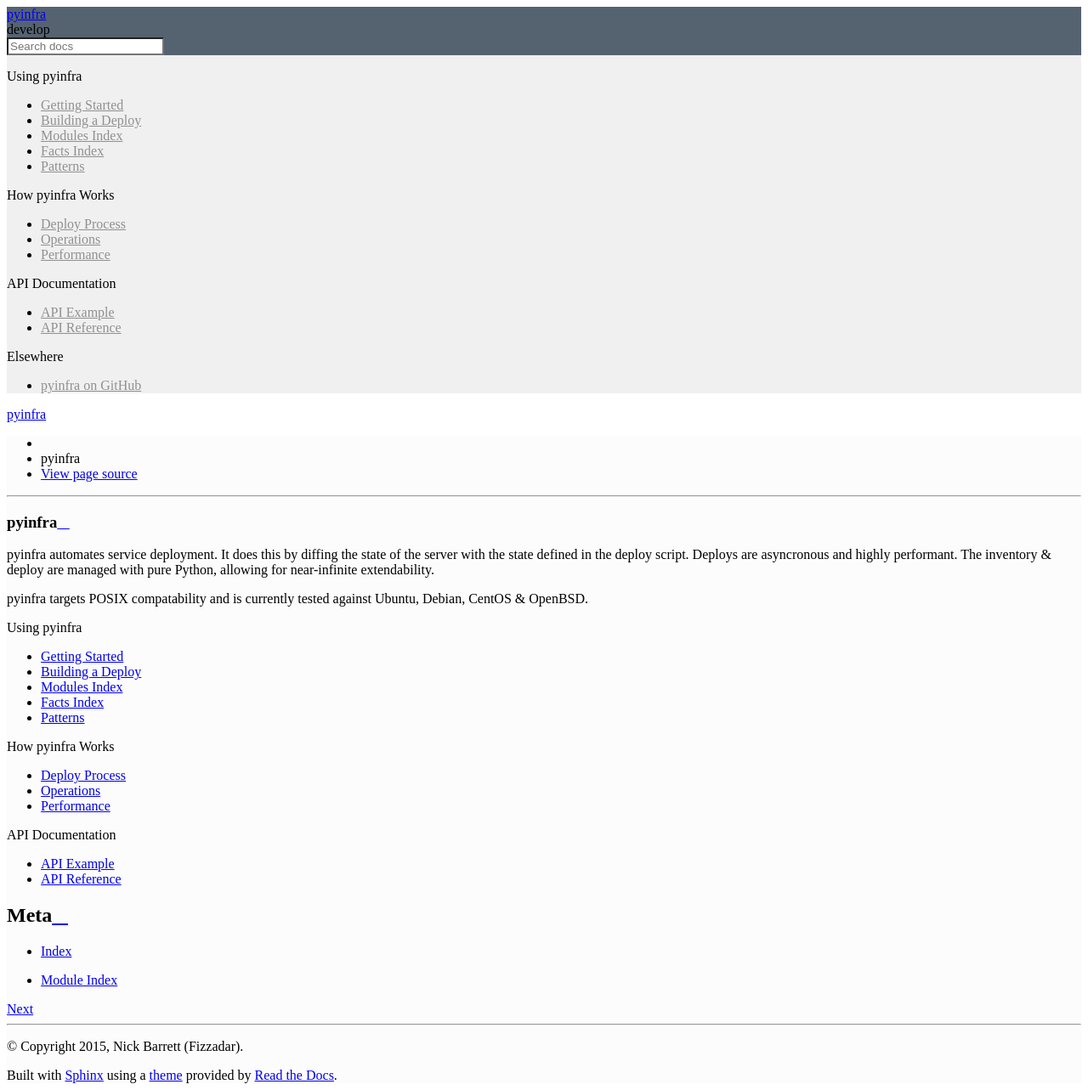
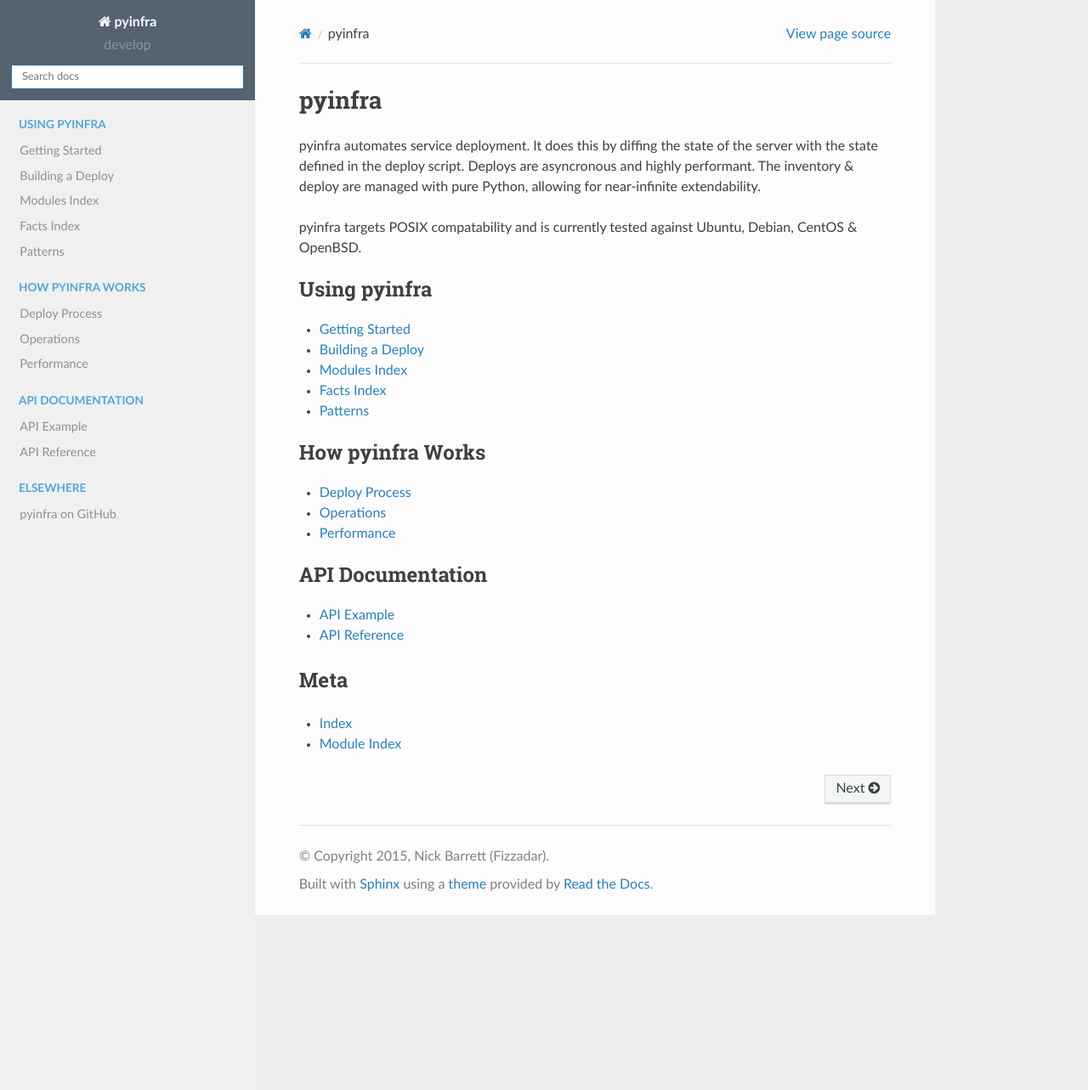
Before and after one commit to pyinfra-dev/pyinfra, a Sphinx documentation site: the page built from docs/index.rst, in a window 1280 px wide and 1283 px high. Shown: the whole window at 85% size. Built offline with Sphinx 7.4.7 and the Read the Docs theme 2.0.0, drawn with Linux system fonts in a browser that asks for light colours.

Commit message:
Fix local styles.

```diff
--- a/docs/conf.py
+++ b/docs/conf.py
@@ -19,4 +19,9 @@
 # Theme style override
 html_theme = 'sphinx_rtd_theme'
 html_static_path = ['static']
-html_style = 'css/theme.css'
+html_style = 'theme.css'
+html_context = {
+    'css_files': [
+        '_static/theme.css'
+    ]
+}
```
Also changed, not shown: docs/static/theme.css (renamed from docs/static/css/theme.css).
